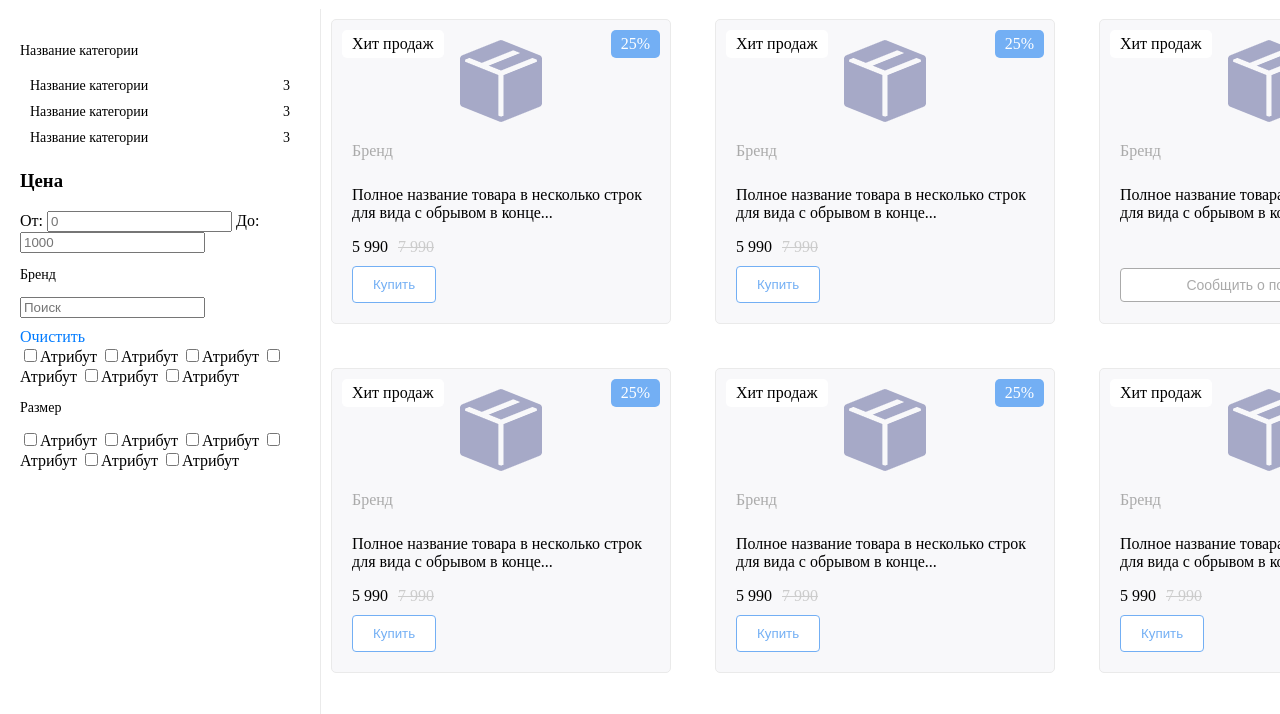
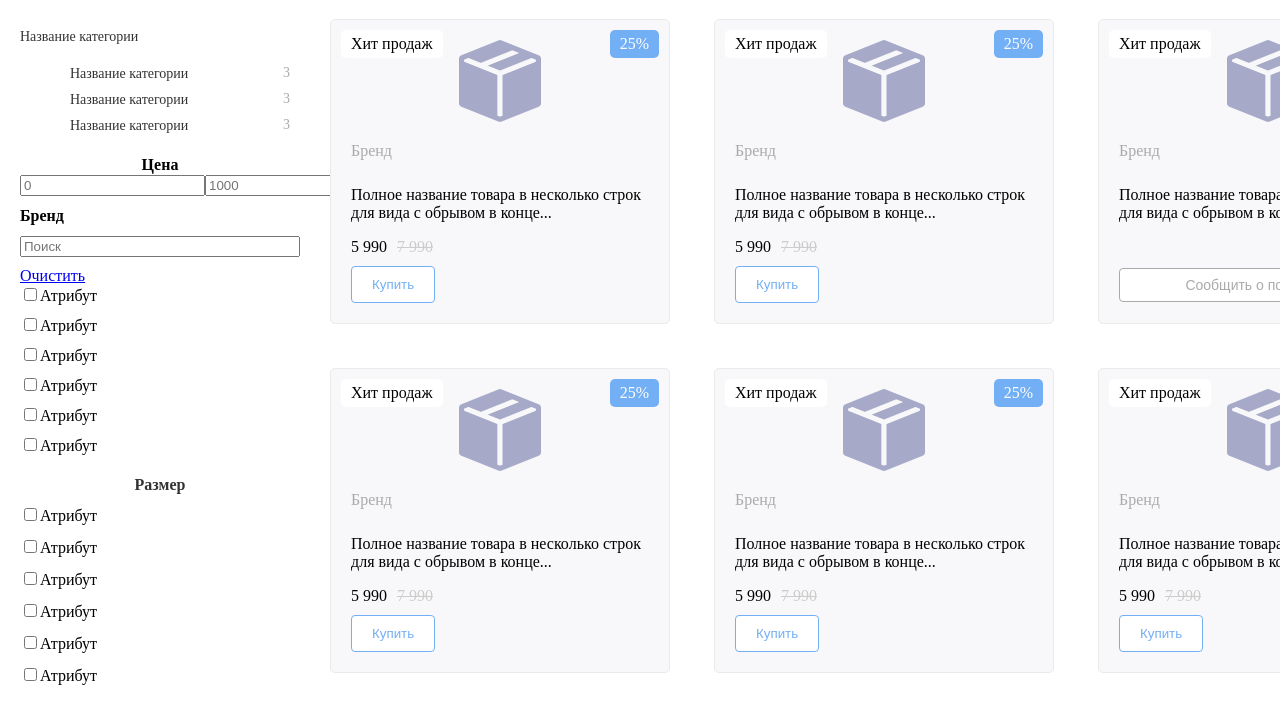
Before and after one commit to hbtch/Website-for-a-store-on-vite, a website built with Vite: page index.html in a window 1280 px wide. Shown: the part 75-789 px from the top of the page. Built offline with nearby package versions, Linux system fonts and the light colour scheme.

Commit message:
added changes to the sidebar in the filter

```diff
--- a/index.html
+++ b/index.html
@@ -28,30 +28,38 @@
     <main class="main-container">
       <div class="sidebar">
 
-        <div class="filter">
-          <h3>Название категории</h3>
-          <div class="category-item">
-              <span class="category-name">Название категории</span>
+        <div class="filter__category">
+          <div class="category__title">Название категории</div>
+          <ul class="category__list">
+
+            <li class="category__item">
+              <span class="category__name">Название категории</span>
               <span class="category-count">3</span>
-          </div>
-          <div class="category-item">
-              <span class="category-name">Название категории</span>
+            </li>
+
+            <li class="category__item">
+              <span class="category__name">Название категории</span>
               <span class="category-count">3</span>
-          </div>
-          <div class="category-item">
-              <span class="category-name">Название категории</span>
+            </li>
+
+            <li class="category__item">
+              <span class="category__name">Название категории</span>
               <span class="category-count">3</span>
-          </div>
-      </div>
+            </li>
+
+            </ul>
+        </div>
 
         <div class="filter__price">
-          <h3>Цена</h3>
-            <label>От: <input type="number" id="price-min" placeholder="0"></label>
-            <label>До: <input type="number" id="price-max" placeholder="1000"></label>
+          <div class="price__title">Цена</div>
+          <div class="price__container">
+            <label class="custom-label-left"><input type="number" id="price-min" placeholder="0"></label>
+            <label class="custom-label-right"><input type="number" id="price-max" placeholder="1000"></label>
+          </div>
         </div>
 
-        <div class="filter">
-          <h3>Бренд</h3>
+        <div class="filter__brand">
+          <div class="brand__title">Бренд</div>
           <input type="text" id="search" placeholder="Поиск">
           <a href="#" id="clear">Очистить</a>
             <label><input type="checkbox" class="brand">Атрибут</label>
@@ -62,8 +70,8 @@
             <label><input type="checkbox" class="brand">Атрибут</label>
         </div>
 
-        <div class="filter">
-          <h3>Размер</h3>
+        <div class="filter__size">
+          <div class="size__title">Размер</div>
             <label><input type="checkbox" class="size">Атрибут</label>
             <label><input type="checkbox" class="size">Атрибут</label>
             <label><input type="checkbox" class="size">Атрибут</label>
--- a/src/assets/style.scss
+++ b/src/assets/style.scss
@@ -94,38 +94,128 @@ body {
     width: 280px;
     padding: 20px;
     background-color: #fff;
-    border-right: 1px solid #eaeaea;
+  }
 
-    .filter {
+  .filter__category {
       width: 280px;
+      display: flex;
+      flex-direction: column;
+      justify-content: flex-start;
+      padding: 0px;
 
-      h3 {
-        font-family: PT Sans;
+    .category__title {
       font-size: 14px;
       font-weight: 400;
+      line-height: 16px;
+      color: #333333;
+    }
   }
 
-      .category-item {
-        font-family: PT Sans;
-        font-size: 14px;
-        font-weight: 400;
+    .category__list {
+      list-style-type: none;
+    }
+
+    .category__item {
       display: flex;
       justify-content: space-between;
       padding: 5px 10px;
       cursor: pointer;
 
+    .category__name {
+      font-size: 14px;
+      font-weight: 400;
+      line-height: 16px;
+      color: #333333;
+    }
+
+    .category-count {
+      font-size: 14px;
+      font-weight: 400;
+      line-height: 14px;
+      color: #AAAAAA;
+    }
+  }
+    .category__item:hover {
+    background-color: #7397F5; /* Цвет фона при наведении */
+  }
+
+  .filter__price {
+    width: 280px;
+  }
+    .price__title {
+      text-align: center;
+      font-size: 16px;
+      font-weight: 700;
+      line-height: 20px;
+    }
+
+  .price__container {
+    display: flex;
+    flex-direction: row;
+    justify-content: space-between;
+    position: relative;
+  }
+    .custom-label {
+      width: 119px;
+      height: 36px;
+      box-sizing: border-box;
+      border-radius: 4px;
+      border: 1px solid #AAAAAA;
+      position: absolute;
+    }
+
+    .filter__brand {
+      width: 280px;
+      display: flex;
+      flex-direction: column;
+
+      .brand__title {
+        font-size: 16px;
+        font-weight: 700;
+        line-height: 20px;
+        padding: 0px;
+        margin-top: 10px;
+        margin-bottom: 10px;
+      }
+      .brand {
+        font-size: 14px;
+        font-weight: 400;
+        line-height: 14px;
+        color: #333333;
+      }
+
+      input[type="text"] {
+        margin-bottom: 10px; /* Отступ снизу для поля поиска */
+      }
+
+      label {
+        margin-bottom: 10px; /* Отступ снизу для каждой метки */
       }
     }
 
-    #clear {
-      display: block;
+    .filter__size {
+      width: 280px;
+      display: flex;
+      flex-direction: column;
+
+      .size__title {
+        text-align: center;
+        font-size: 16px;
+        font-weight: 700;
+        line-height: 20px;
+        color: #333333;
         margin-top: 10px;
-      color: #007bff;
-      text-decoration: none;
-      cursor: pointer;
+        margin-bottom: 10px;
+      }
+      .size {
+        font-size: 14px;
+        font-weight: 400;
+        line-height: 16px;
+      }
+      label {
+        margin-bottom: 12px;
       }
     }
-
   /* Карточки товаров */
   .container__cards {
     display: grid;
```
Also changed, not shown: src/assets/style.css, 1 other file. Lines whose indentation alone changed are shown as unchanged.
